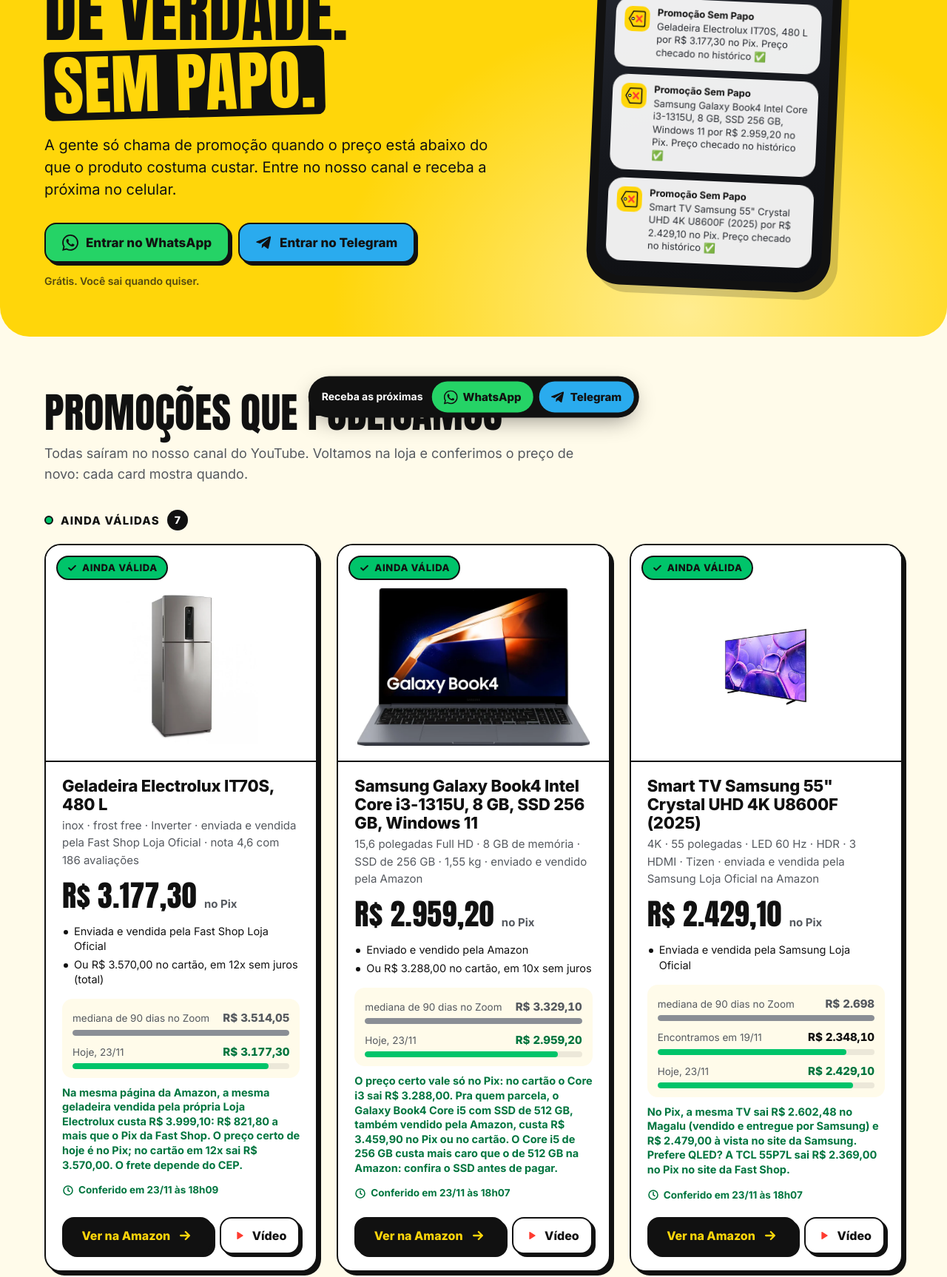
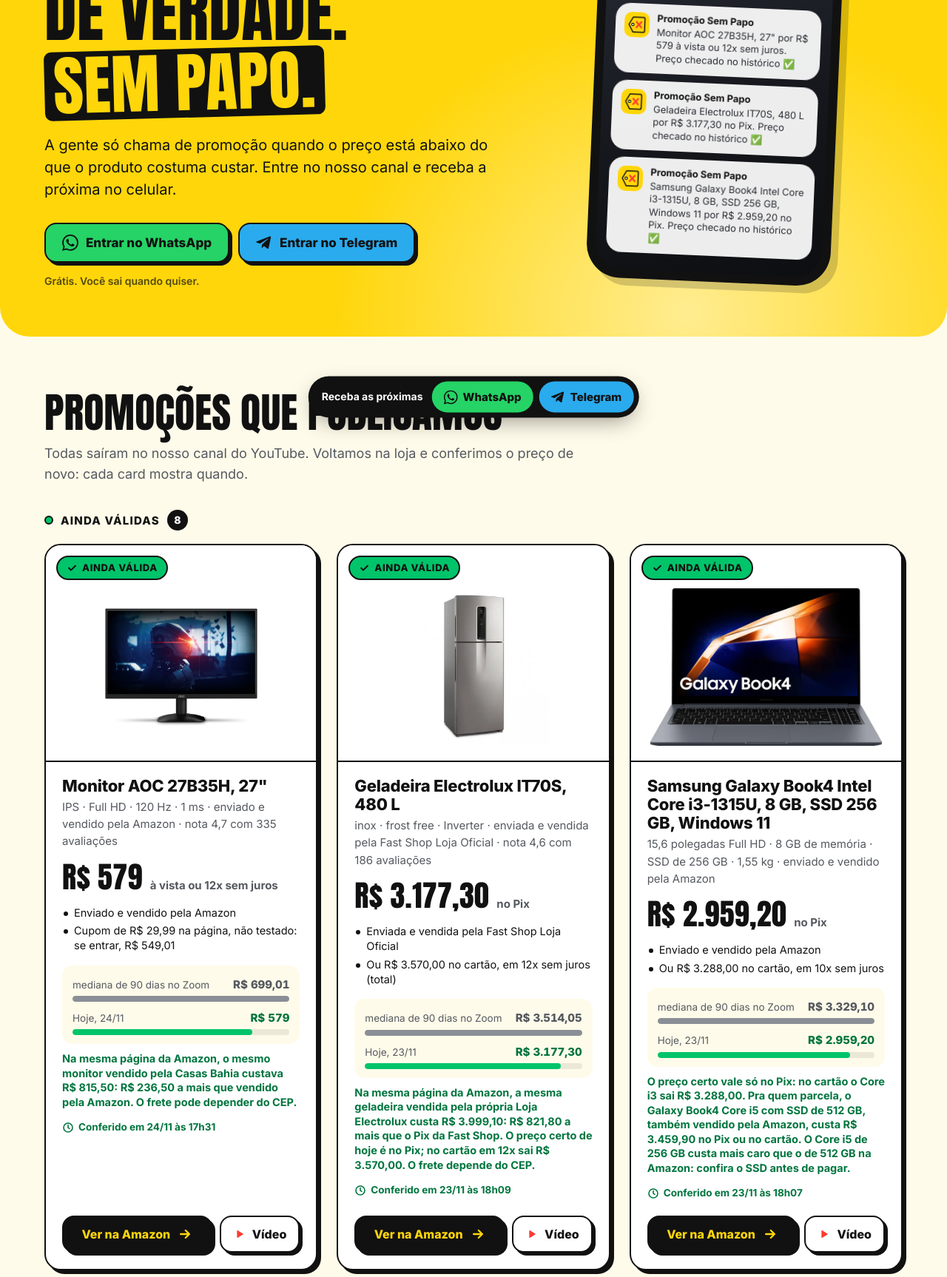
Before and after one commit to anishortsnow-bit/sempapo-site, a plain HTML site: page index.html in a window 1280 px wide. Shown: the part 300-2026 px from the top of the page at 74% size. Drawn offline with Linux system fonts and the light colour scheme.

Commit message:
Atualiza o site (24/11/2026 16:41)
Co-Authored-By: Claude Opus 5.5 <noreply@anthropic.com>

```diff
--- a/index.html
+++ b/index.html
@@ -22,7 +22,7 @@
 <link rel="apple-touch-icon" href="/static/img/apple-touch-icon.png">
 <link rel="preload" href="/static/fonts/anton.woff2" as="font" type="font/woff2" crossorigin>
 <link rel="preload" href="/static/fonts/inter.woff2" as="font" type="font/woff2" crossorigin>
-<link rel="stylesheet" href="/static/css/site.css?v=202611231810">
+<link rel="stylesheet" href="/static/css/site.css?v=202611241841">
 </head>
 <body class="pg-inicio">
 <a class="pular" href="#conteudo">Pular para o conteúdo</a>
@@ -46,7 +46,7 @@
 <section class="hero">
   <div class="envelope hero-in">
     <div class="hero-txt">
-<a class="ao-vivo" href="#promocoes"><i></i>7 promoções ainda válidas</a>      <h1><span class="linha">Promoção</span> de verdade. <span class="tarja">Sem papo.</span></h1>
+<a class="ao-vivo" href="#promocoes"><i></i>8 promoções ainda válidas</a>      <h1><span class="linha">Promoção</span> de verdade. <span class="tarja">Sem papo.</span></h1>
       <p class="hero-sub">A gente só chama de promoção quando o preço está abaixo do que o produto costuma custar. Entre no nosso canal e receba a próxima no celular.</p>
       <div class="botoes hero-botoes">
   <a class="btn btn-wa" href="https://whatsapp.com/channel/0029VbDUYvbF1YlStBGo7J1h" rel="noopener" target="_blank"><svg viewBox="0 0 24 24" fill="currentColor" aria-hidden="true"><path d="M17.47 14.38c-.3-.15-1.76-.87-2.03-.97-.27-.1-.47-.15-.67.15-.2.3-.77.97-.94 1.16-.17.2-.35.22-.64.08-.3-.15-1.26-.46-2.39-1.48-.88-.79-1.48-1.76-1.65-2.06-.17-.3-.02-.46.13-.6.13-.14.3-.35.45-.52.15-.18.2-.3.3-.5.1-.2.05-.37-.03-.52-.07-.15-.67-1.61-.92-2.2-.24-.58-.49-.5-.67-.51h-.57c-.2 0-.52.07-.8.37-.27.3-1.04 1.02-1.04 2.48s1.07 2.88 1.21 3.07c.15.2 2.1 3.2 5.08 4.49.71.31 1.26.49 1.7.63.71.22 1.36.19 1.87.12.57-.09 1.76-.72 2-1.42.25-.69.25-1.29.17-1.41-.07-.12-.27-.2-.57-.35m-5.42 7.4h-.01a9.87 9.87 0 0 1-5.03-1.38l-.36-.21-3.74.98 1-3.65-.24-.37a9.86 9.86 0 0 1-1.51-5.26c0-5.45 4.44-9.88 9.89-9.88a9.83 9.83 0 0 1 9.88 9.89c0 5.45-4.44 9.88-9.88 9.88m8.41-18.3A11.82 11.82 0 0 0 12.05 0C5.5 0 .16 5.34.16 11.89c0 2.1.55 4.14 1.59 5.95L.06 24l6.3-1.65a11.88 11.88 0 0 0 5.68 1.45h.01c6.55 0 11.89-5.34 11.89-11.9 0-3.17-1.24-6.16-3.48-8.4Z"/></svg><span>Entrar no WhatsApp</span></a>
@@ -58,27 +58,27 @@
     <div class="hero-visual" aria-hidden="true">
       <div class="celular">
         <div class="celular-tela">
-          <div class="celular-hora">18:09</div>
+          <div class="celular-hora">17:31</div>
           <div class="celular-dia">Exemplo de alerta</div>
           <div class="notif" style="--n: 0">
+            <span class="notif-marca"><svg viewBox="0 0 64 64" aria-hidden="true" xmlns="http://www.w3.org/2000/svg"><path d="M18 5 H55 a5 5 0 0 1 5 5 V54 a5 5 0 0 1 -5 5 H18 L3 32 Z" fill="#FFD60A" stroke="#111" stroke-width="4" stroke-linejoin="round"/><circle cx="17" cy="32" r="4.5" fill="#fff" stroke="#111" stroke-width="3"/><path d="M30 22 l18 20 M48 22 l-18 20" stroke="#FF3B30" stroke-width="6" stroke-linecap="round"/></svg></span>
+            <div class="notif-txt">
+              <b>Promoção Sem Papo</b>
+              <p>Monitor AOC 27B35H, 27&#34; por R$ 579 à vista ou 12x sem juros. Preço checado no histórico ✅</p>
+            </div>
+          </div>
+          <div class="notif" style="--n: 1">
             <span class="notif-marca"><svg viewBox="0 0 64 64" aria-hidden="true" xmlns="http://www.w3.org/2000/svg"><path d="M18 5 H55 a5 5 0 0 1 5 5 V54 a5 5 0 0 1 -5 5 H18 L3 32 Z" fill="#FFD60A" stroke="#111" stroke-width="4" stroke-linejoin="round"/><circle cx="17" cy="32" r="4.5" fill="#fff" stroke="#111" stroke-width="3"/><path d="M30 22 l18 20 M48 22 l-18 20" stroke="#FF3B30" stroke-width="6" stroke-linecap="round"/></svg></span>
             <div class="notif-txt">
               <b>Promoção Sem Papo</b>
               <p>Geladeira Electrolux IT70S, 480 L por R$ 3.177,30 no Pix. Preço checado no histórico ✅</p>
             </div>
           </div>
-          <div class="notif" style="--n: 1">
+          <div class="notif" style="--n: 2">
             <span class="notif-marca"><svg viewBox="0 0 64 64" aria-hidden="true" xmlns="http://www.w3.org/2000/svg"><path d="M18 5 H55 a5 5 0 0 1 5 5 V54 a5 5 0 0 1 -5 5 H18 L3 32 Z" fill="#FFD60A" stroke="#111" stroke-width="4" stroke-linejoin="round"/><circle cx="17" cy="32" r="4.5" fill="#fff" stroke="#111" stroke-width="3"/><path d="M30 22 l18 20 M48 22 l-18 20" stroke="#FF3B30" stroke-width="6" stroke-linecap="round"/></svg></span>
             <div class="notif-txt">
               <b>Promoção Sem Papo</b>
               <p>Samsung Galaxy Book4 Intel Core i3-1315U, 8 GB, SSD 256 GB, Windows 11 por R$ 2.959,20 no Pix. Preço checado no histórico ✅</p>
-            </div>
-          </div>
-          <div class="notif" style="--n: 2">
-            <span class="notif-marca"><svg viewBox="0 0 64 64" aria-hidden="true" xmlns="http://www.w3.org/2000/svg"><path d="M18 5 H55 a5 5 0 0 1 5 5 V54 a5 5 0 0 1 -5 5 H18 L3 32 Z" fill="#FFD60A" stroke="#111" stroke-width="4" stroke-linejoin="round"/><circle cx="17" cy="32" r="4.5" fill="#fff" stroke="#111" stroke-width="3"/><path d="M30 22 l18 20 M48 22 l-18 20" stroke="#FF3B30" stroke-width="6" stroke-linecap="round"/></svg></span>
-            <div class="notif-txt">
-              <b>Promoção Sem Papo</b>
-              <p>Smart TV Samsung 55&#34; Crystal UHD 4K U8600F (2025) por R$ 2.429,10 no Pix. Preço checado no histórico ✅</p>
             </div>
           </div>
         </div>
@@ -94,8 +94,38 @@
       <p>Todas saíram no nosso canal do YouTube. Voltamos na loja e conferimos o preço de novo: cada card mostra quando.</p>
     </header>
 
-    <h3 class="grupo grupo-ok"><i></i>Ainda válidas <span>7</span></h3>
+    <h3 class="grupo grupo-ok"><i></i>Ainda válidas <span>8</span></h3>
     <div class="grade">
+      <article class="card" id="monitor-aoc-27b35h">
+        <div class="card-foto">
+          <span class="pilula pilula-ok"><svg viewBox="0 0 24 24" fill="none" stroke="currentColor" stroke-width="3.2" stroke-linecap="round" stroke-linejoin="round" aria-hidden="true"><path d="m5 12.5 4.5 4.5L19 7.5"/></svg>Ainda válida</span>
+          <img src="/static/img/promos/monitor-aoc-27b35h.webp" alt="Monitor AOC 27B35H, 27&#34;, IPS · Full HD · 120 Hz · 1 ms · enviado e vendido pela Amazon · nota 4,7 com 335 avaliações" width="720" height="720">
+        </div>
+        <div class="card-corpo">
+          <h4 class="card-nome">Monitor AOC 27B35H, 27&#34;</h4>
+          <p class="card-detalhe">IPS · Full HD · 120 Hz · 1 ms · enviado e vendido pela Amazon · nota 4,7 com 335 avaliações</p>
+          <p class="card-preco"><b>R$ 579</b> <span>à vista ou 12x sem juros</span></p>
+          <ul class="card-info">
+            <li>Enviado e vendido pela Amazon</li>
+<li>Cupom de R$ 29,99 na página, não testado: se entrar, R$ 549,01</li>          </ul>
+          <div class="regua">
+  <div class="regua-linha media">
+    <span class="r-rot">mediana de 90 dias no Zoom</span><b class="r-val">R$ 699,01</b>
+    <i style="--w: 100.0%"></i>
+  </div>
+  <div class="regua-linha hoje-ok">
+    <span class="r-rot">Hoje, 24/11</span><b class="r-val">R$ 579</b>
+    <i style="--w: 82.8%"></i>
+  </div>
+</div>
+<p class="resumo resumo-valida">Na mesma página da Amazon, o mesmo monitor vendido pela Casas Bahia custava R$ 815,50: R$ 236,50 a mais que vendido pela Amazon. O frete pode depender do CEP.</p>
+          <p class="card-conferido"><svg viewBox="0 0 24 24" fill="none" stroke="currentColor" stroke-width="2.4" stroke-linecap="round" stroke-linejoin="round" aria-hidden="true"><circle cx="12" cy="12" r="9"/><path d="M12 7v5l3 2"/></svg>Conferido em 24/11 às 17h31</p>
+          <div class="card-acoes">
+            <a class="btn btn-loja" href="https://www.amazon.com.br/dp/B0F81WGSYP?tag=sempaposite-20" rel="sponsored nofollow noopener" target="_blank">Ver na Amazon<svg viewBox="0 0 24 24" fill="none" stroke="currentColor" stroke-width="2.8" stroke-linecap="round" stroke-linejoin="round" aria-hidden="true"><path d="M5 12h14M13 6l6 6-6 6"/></svg></a>
+            <a class="btn btn-video" href="https://www.youtube.com/watch?v=JRMTuKtmCP8" rel="noopener" target="_blank" aria-label="Ver o vídeo do Monitor AOC 27B35H, 27&#34; no YouTube"><svg viewBox="0 0 24 24" fill="currentColor" aria-hidden="true"><path d="M8 5.5v13a1 1 0 0 0 1.5.86l10.6-6.5a1 1 0 0 0 0-1.72L9.5 4.64A1 1 0 0 0 8 5.5Z"/></svg>Vídeo</a>
+          </div>
+        </div>
+      </article>
       <article class="card" id="geladeira-electrolux-it70s-480l">
         <div class="card-foto">
           <span class="pilula pilula-ok"><svg viewBox="0 0 24 24" fill="none" stroke="currentColor" stroke-width="3.2" stroke-linecap="round" stroke-linejoin="round" aria-hidden="true"><path d="m5 12.5 4.5 4.5L19 7.5"/></svg>Ainda válida</span>
@@ -1069,7 +1099,7 @@
     <div class="rodape-letras">
       <p><b>#publi</b> Links de afiliado: se você comprar por eles, o canal ganha uma comissão e você não paga nada a mais. Nenhuma loja paga para aparecer aqui.</p>
 <p>Como Associado da Amazon, ganho com compras qualificadas.</p>      <p>Os preços e a disponibilidade dos produtos estão corretos na data e no horário indicados e podem mudar. Confira o preço final no carrinho da loja antes de pagar.</p>
-<p>Fotos dos produtos: divulgação das marcas (ASUS e Amazon e Apple e Electrolux e JBL e Motorola e Nintendo e Rockstar Games e Samsung e Sony, Rockstar Games e TCL). iPhone 16e: desenho nosso.</p>      <p>© 2026 Promoção Sem Papo</p>
+<p>Fotos dos produtos: divulgação das marcas (AOC e ASUS e Amazon e Apple e Electrolux e JBL e Motorola e Nintendo e Rockstar Games e Samsung e Sony, Rockstar Games e TCL). iPhone 16e: desenho nosso.</p>      <p>© 2026 Promoção Sem Papo</p>
     </div>
   </div>
 </footer>
--- a/sitemap.xml
+++ b/sitemap.xml
@@ -1,5 +1,5 @@
 <?xml version="1.0" encoding="UTF-8"?>
 <urlset xmlns="http://www.sitemaps.org/schemas/sitemap/0.9">
-  <url><loc>https://sempapo.com.br/</loc><lastmod>2026-11-23</lastmod><priority>1.0</priority></url>
-  <url><loc>https://sempapo.com.br/como-checamos/</loc><lastmod>2026-11-23</lastmod><priority>0.5</priority></url>
+  <url><loc>https://sempapo.com.br/</loc><lastmod>2026-11-24</lastmod><priority>1.0</priority></url>
+  <url><loc>https://sempapo.com.br/como-checamos/</loc><lastmod>2026-11-24</lastmod><priority>0.5</priority></url>
 </urlset>
```
Also changed, not shown: 404.html (+2 -2 lines), aoc/index.html (added, +6 -0 lines), como-checamos/index.html (+2 -2 lines), monitor/index.html (added, +6 -0 lines), static/img/promos/monitor-aoc-27b35h.webp (added).
